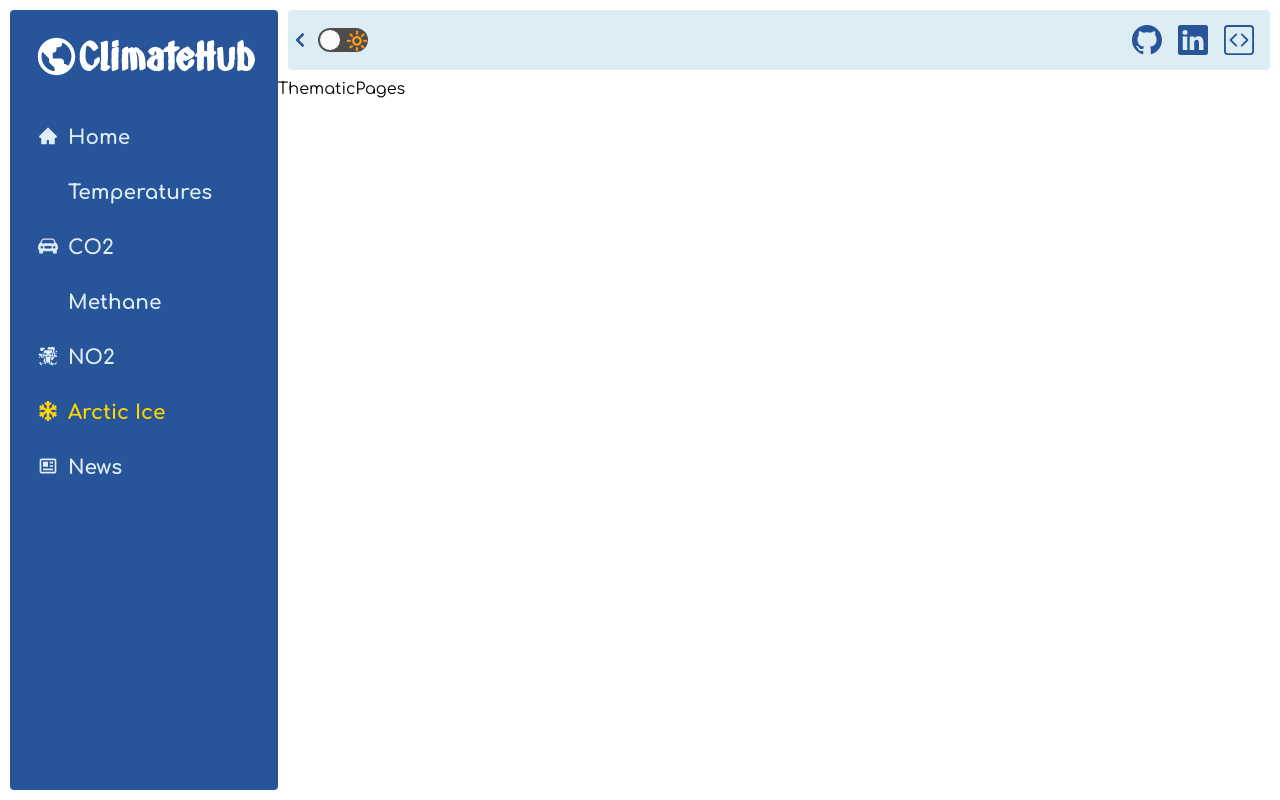
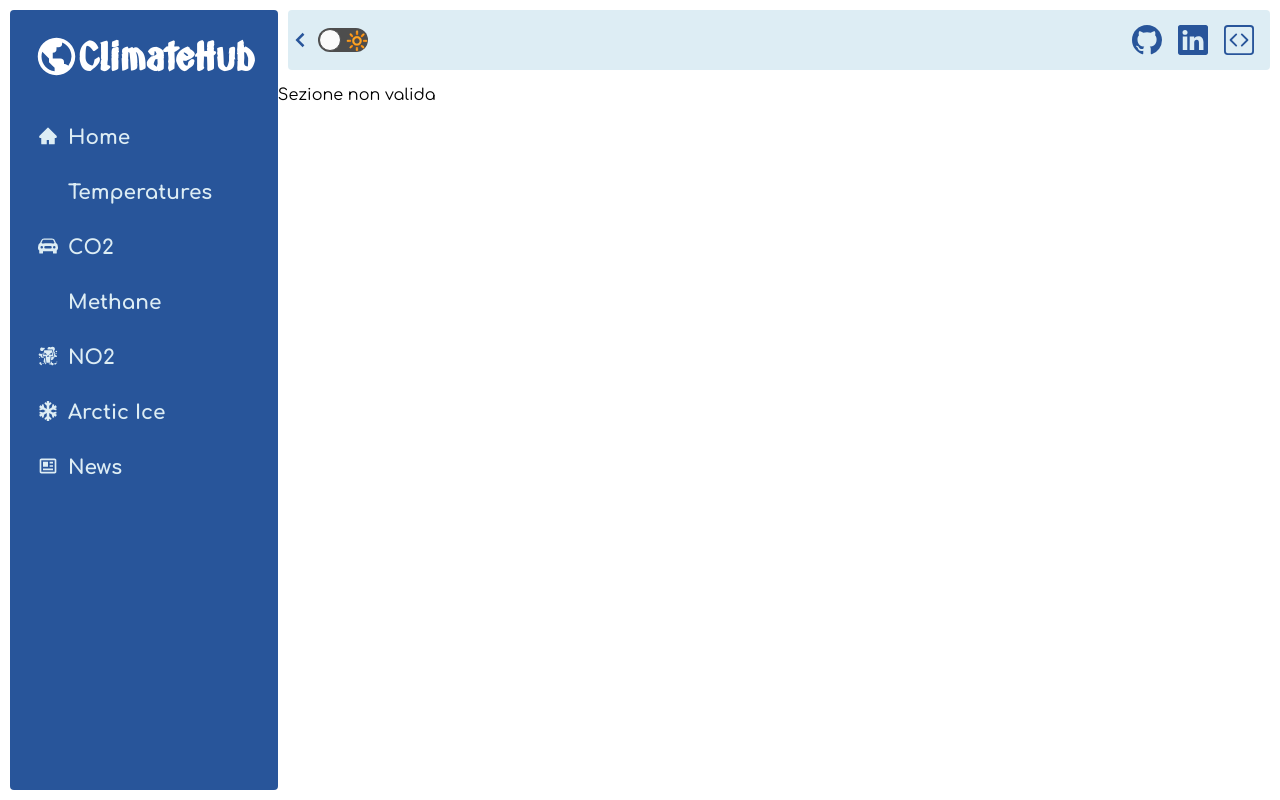
Before and after one commit to flavio-pinto/climate-hub, a React (Vite) app: page /arctic in a window 1280 px wide. Built offline with nearby package versions, Linux system fonts and the light colour scheme; some icons are missing.

Commit message:
[FEAT] Testing data ok

```diff
--- a/src/component/Sidebar/Sidebar.tsx
+++ b/src/component/Sidebar/Sidebar.tsx
@@ -17,8 +17,8 @@ const navLinks = [
   { to: "/temperature", icon: <FaTemperatureFull />, text: "Temperatures" },
   { to: "/co2", icon: <BsFillCarFrontFill />, text: "CO2" },
   { to: "/methane", icon: <FaFireFlameCurved />, text: "Methane" },
-  { to: "/nitrous-oxide", icon: <GiPoisonGas />, text: "NO2" },
-  { to: "/arctic", icon: <FaSnowflake />, text: "Arctic Ice" },
+  { to: "/no2", icon: <GiPoisonGas />, text: "NO2" },
+  { to: "/ice", icon: <FaSnowflake />, text: "Arctic Ice" },
   { to: "/news", icon: <BiNews />, text: "News" },
 ]
 
--- a/src/data/section-data.ts
+++ b/src/data/section-data.ts
@@ -2,6 +2,7 @@ import { SectionInfo } from "../interfaces/SectionInfo"
 
 export const temperature: SectionInfo = {
   name: "Temperature",
+  apiEndpoint: "temperature-api",
   description: "The increase in global temperatures is a key driver of climate change. Human activities, such as the burning of fossil fuels and deforestation, release greenhouse gases into the atmosphere. These gases trap heat, leading to a warming effect known as the greenhouse effect. Rising temperatures result in extreme weather events, disruptions to ecosystems, and sea level rise. To mitigate this, we must transition to renewable energy, reduce our carbon footprint, promote sustainable practices, and enhance energy efficiency in all sectors.",
   image: "",
   whatCanWeDo: [
@@ -14,6 +15,7 @@ export const temperature: SectionInfo = {
 
 export const co2: SectionInfo = {
   name: "CO2",
+  apiEndpoint: "co2-api",
   description: "Carbon dioxide (CO2) is a colorless, odorless gas composed of one carbon atom and two oxygen atoms. It is a crucial component of Earth's atmosphere, playing a pivotal role in the carbon cycle. While essential for plant photosynthesis, excessive CO2 emissions from human activities, such as burning fossil fuels, contribute significantly to the greenhouse effect and climate change. Monitoring and mitigating CO2 levels have become imperative in addressing environmental challenges and promoting sustainable practices to ensure a balanced and habitable planet for future generations.",
   image: "",
   whatCanWeDo: [
@@ -26,6 +28,7 @@ export const co2: SectionInfo = {
 
 export const methane: SectionInfo = {
   name: "Methane",
+  apiEndpoint: "methane-api",
   description: "Methane is a greenhouse gas composed of carbon and hydrogen, primarily found in natural gas. Despite having a shorter atmospheric lifespan compared to CO2, methane has a significantly higher global warming potential in the short term. Activities associated with fossil fuel extraction and utilization, such as the oil and gas industry, are major sources of methane emissions. The increase in methane concentrations significantly contributes to climate change by accelerating global warming. Managing methane emissions has become a focal point for mitigating environmental impacts and slowing down climate change.",
   image: "",
   whatCanWeDo: [
@@ -38,6 +41,7 @@ export const methane: SectionInfo = {
 
 export const no2: SectionInfo = {
   name: "NO2",
+  apiEndpoint: "nitrous-oxide-api",
   description: "Nitrogen dioxide (NO2) is a significant air pollutant primarily stemming from combustion processes in vehicles, industrial activities, and power plants. Though not a greenhouse gas itself, NO2 plays a pivotal role in atmospheric processes. It reacts with other pollutants to form ground-level ozone, a potent greenhouse gas and a major component of smog. The presence of NO2 in the atmosphere is associated with adverse health effects, particularly respiratory and cardiovascular issues in humans. In the context of climate change, the indirect impact of NO2 lies in its role in the formation of secondary pollutants, which not only contribute to global warming but also compromise air quality. To mitigate these effects, strategies involve adopting cleaner technologies, promoting sustainable transportation, and enforcing regulations aimed at reducing NO2 emissions. These efforts are crucial not only for addressing climate change but also for safeguarding public health and improving overall air quality.",
   image: "",
   whatCanWeDo: [
@@ -48,8 +52,9 @@ export const no2: SectionInfo = {
   ]
 }
 
-export const arcticIce: SectionInfo = {
+export const ice: SectionInfo = {
   name: "Polar Glaciers",
+  apiEndpoint: "arctic-api",
   description: "The polar ice caps, found in the Arctic and Antarctic regions, are intricately linked to global warming. As Earth's temperature rises due to increased greenhouse gas emissions, these ice caps experience accelerated melting. This melting contributes to rising sea levels, posing a threat to coastal areas and ecosystems. Additionally, the reflective nature of ice plays a crucial role in maintaining Earth's temperature balance; as ice diminishes, more sunlight is absorbed by darker surfaces, further intensifying global warming. The loss of polar ice also impacts wildlife habitats, causing ecological disruptions and emphasizing the urgent need to mitigate climate change.",
   image: "",
   whatCanWeDo: [
--- a/src/interfaces/SectionInfo.ts
+++ b/src/interfaces/SectionInfo.ts
@@ -1,5 +1,6 @@
 export interface SectionInfo {
   name: string
+  apiEndpoint: string
   description: string
   image: string
   whatCanWeDo: string[]
--- a/src/pages/Sections/Sections.tsx
+++ b/src/pages/Sections/Sections.tsx
@@ -1,7 +1,39 @@
-const Sections: React.FC = (/* props: Props */) => {
+import { useParams } from "react-router-dom";
+import { temperature, co2, methane, no2, ice } from "../../data/section-data";
+import { SectionInfo } from "../../interfaces/SectionInfo";
+
+const sectionDataMap: Record<string, SectionInfo> = {
+  temperature,
+  co2,
+  methane,
+  no2,
+  ice,
+};
+
+const Sections: React.FC = () => {
+  const { section } = useParams<{ section: string }>();
+
+  if (!section || !sectionDataMap[section]) {
+    return (
+      <div>
+        <p>Sezione non valida</p>
+      </div>
+    );
+  }
+
+  const sectionData = sectionDataMap[section];
+
   return (
-    <div>ThematicPages</div>
-  )
-}
+    <main className="content">
+      <h1>{sectionData.name}</h1>
+      <p>{sectionData.description}</p>
+      <ul>
+        {sectionData.whatCanWeDo.map(data => (
+          <li>{data}</li>
+        ))}
+      </ul>
+    </main>
+  );
+};
 
-export default Sections
+export default Sections;
```
